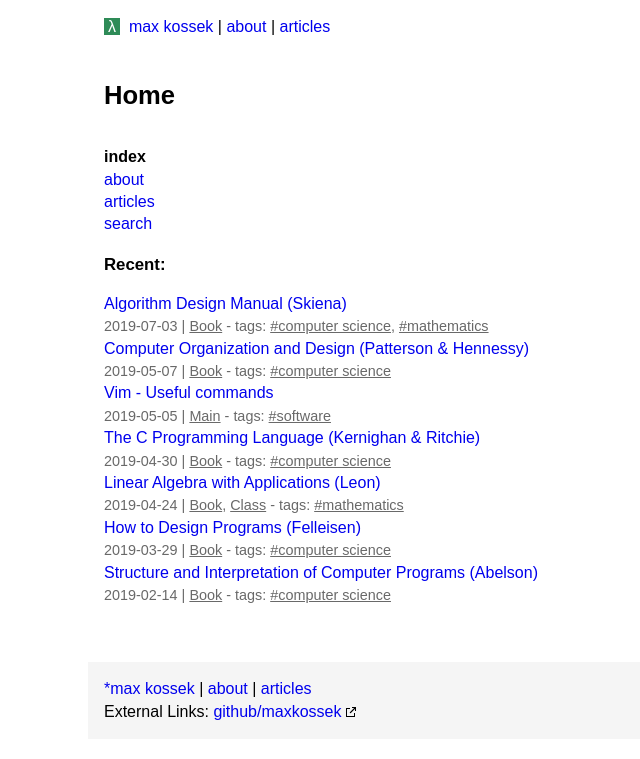
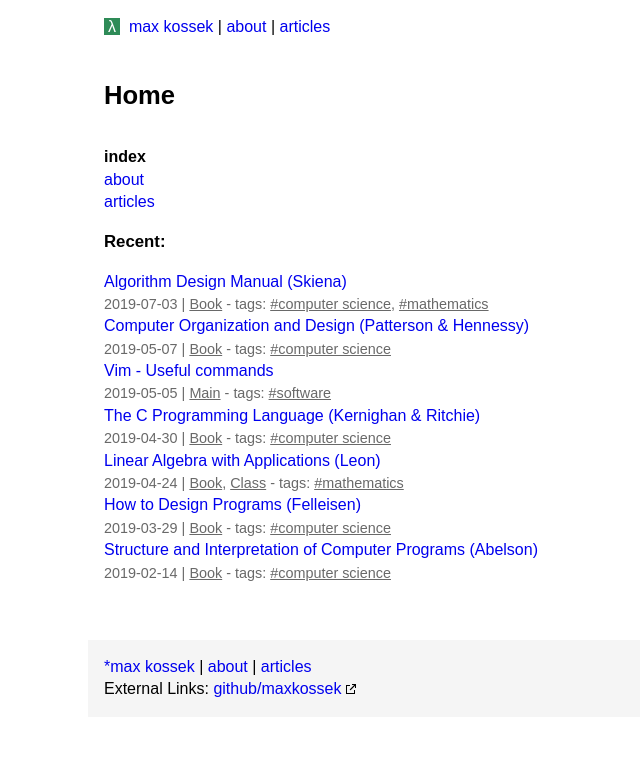
Before and after one commit to maxkossek/maxkossek.github.io, a Jekyll site: the page built from index.html, in a window 1280 px wide. Shown: the top 759 px of the page, without its empty margins (216-856 px from the left). Built offline with Jekyll 4.4.1, drawn with Linux system fonts in a browser that asks for light colours.

Commit message:
remove search link

```diff
--- a/index.html
+++ b/index.html
@@ -12,7 +12,6 @@ description: Personal Homepage of Max Kossek.
 <ul class="none">
 <li><a href="/about">about</a></li>
 <li><a href="/articles">articles</a></li>
-<li><a href="/search">search</a></li>
 </ul>
 
 
```
